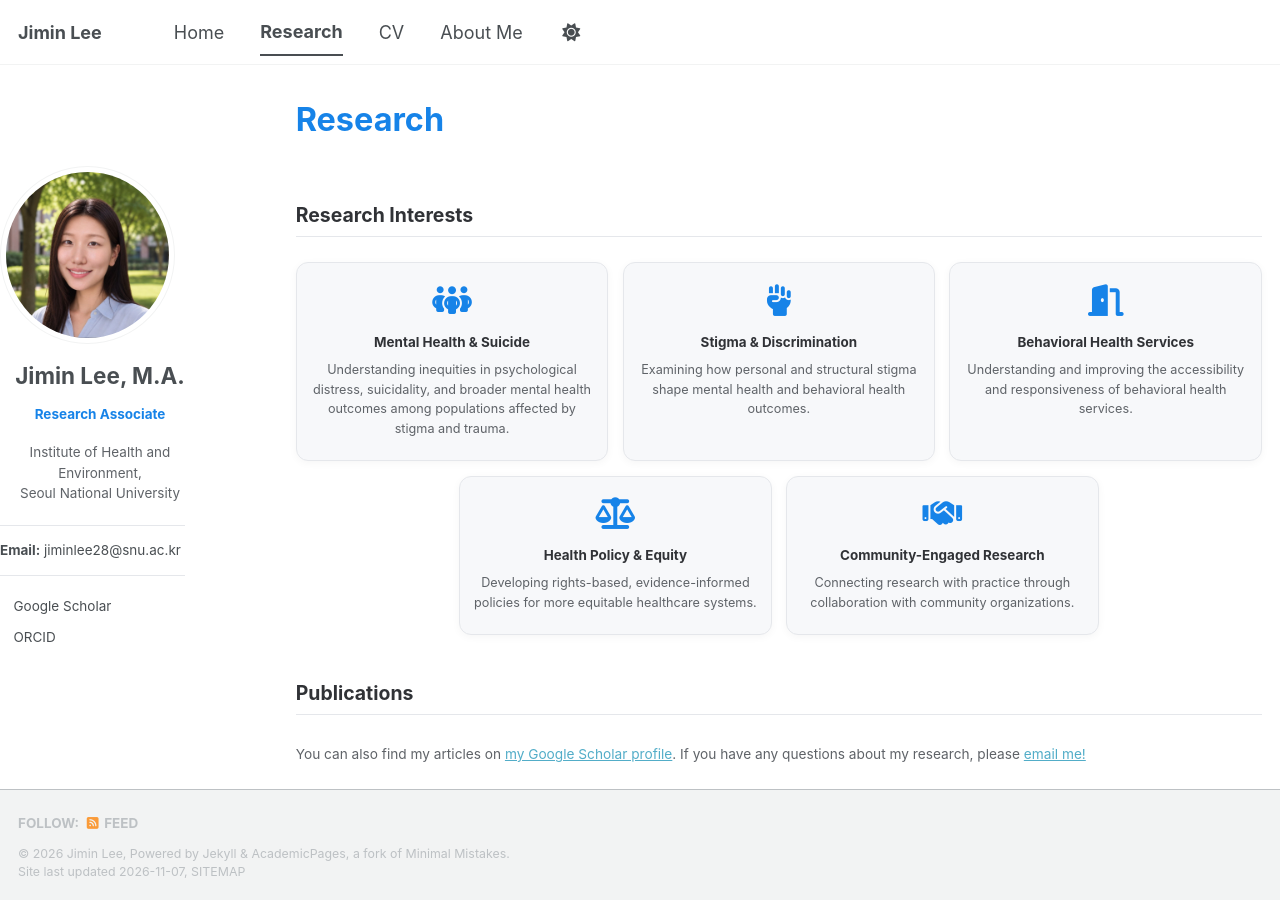
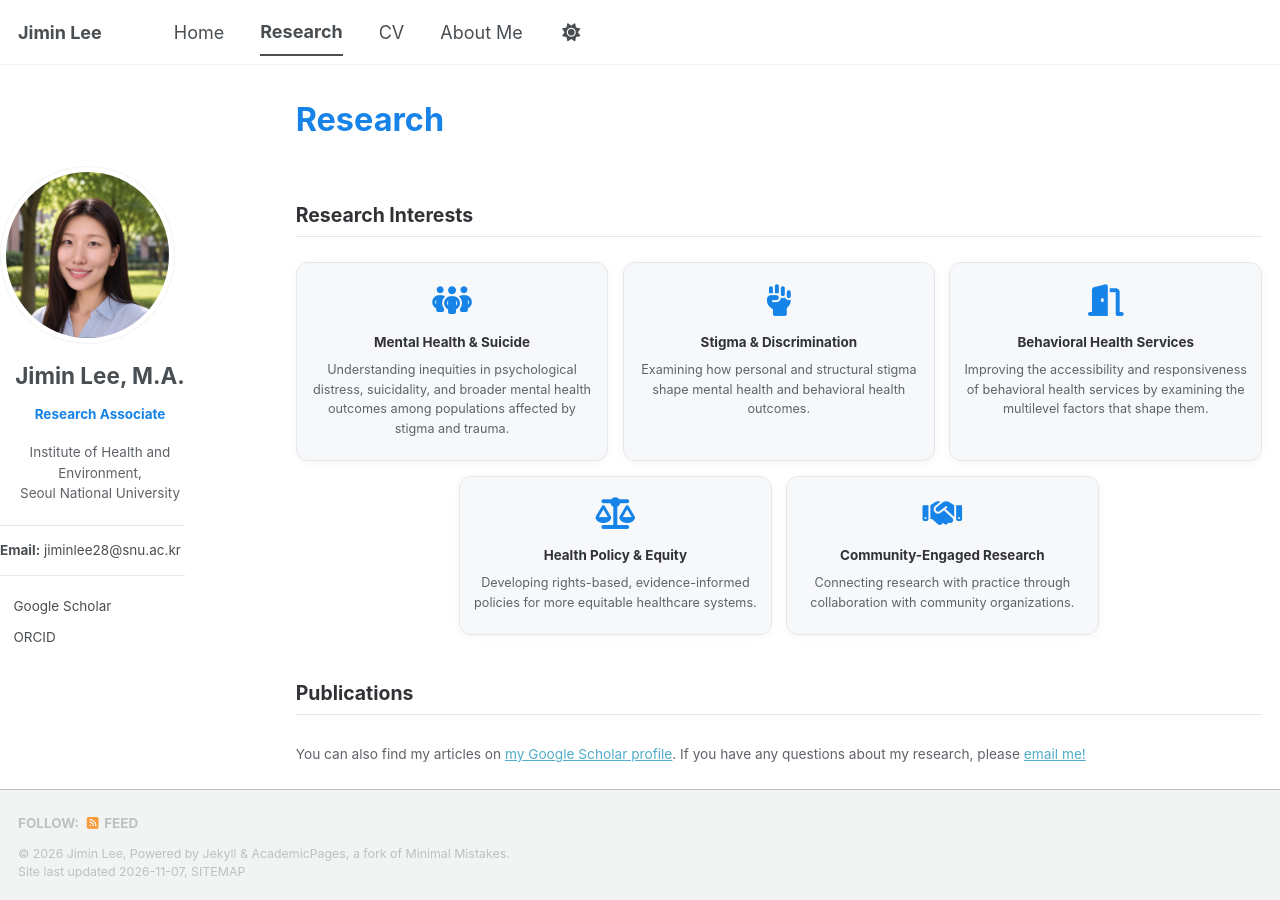
Before and after one commit to jiminlee-research/jiminlee-research.github.io, a Jekyll site: the page built from _pages/publications.html, in a window 1280 px wide and 900 px high. Built offline with Jekyll 4.4.1, drawn with Linux system fonts in a browser that asks for light colours; a style sheet for code colours, icons or effects is not loaded.

Commit message:
Reword services card with multilevel focus
Co-Authored-By: Claude Opus 5.5 <noreply@anthropic.com>
Claude-Session: https://claude.ai/code/session_01PcjxNfDHwsJtJ6agebrJHV

```diff
--- a/_pages/publications.html
+++ b/_pages/publications.html
@@ -66,7 +66,7 @@ author_profile: true
 <div class="ri-grid">
   <div class="ri-card"><i class="fa-solid fa-people-group" aria-hidden="true"></i><h3>Mental Health &amp; Suicide</h3><p>Understanding inequities in psychological distress, suicidality, and broader mental health outcomes among populations affected by stigma and trauma.</p></div>
   <div class="ri-card"><i class="fa-solid fa-hand-fist" aria-hidden="true"></i><h3>Stigma &amp; Discrimination</h3><p>Examining how personal and structural stigma shape mental health and behavioral health outcomes.</p></div>
-  <div class="ri-card"><i class="fa-solid fa-door-open" aria-hidden="true"></i><h3>Behavioral Health Services</h3><p>Understanding and improving the accessibility and responsiveness of behavioral health services.</p></div>
+  <div class="ri-card"><i class="fa-solid fa-door-open" aria-hidden="true"></i><h3>Behavioral Health Services</h3><p>Improving the accessibility and responsiveness of behavioral health services by examining the multilevel factors that shape them.</p></div>
   <div class="ri-card"><i class="fa-solid fa-scale-balanced" aria-hidden="true"></i><h3>Health Policy &amp; Equity</h3><p>Developing rights-based, evidence-informed policies for more equitable healthcare systems.</p></div>
   <div class="ri-card"><i class="fa-solid fa-handshake" aria-hidden="true"></i><h3>Community-Engaged Research</h3><p>Connecting research with practice through collaboration with community organizations.</p></div>
 </div>
```
